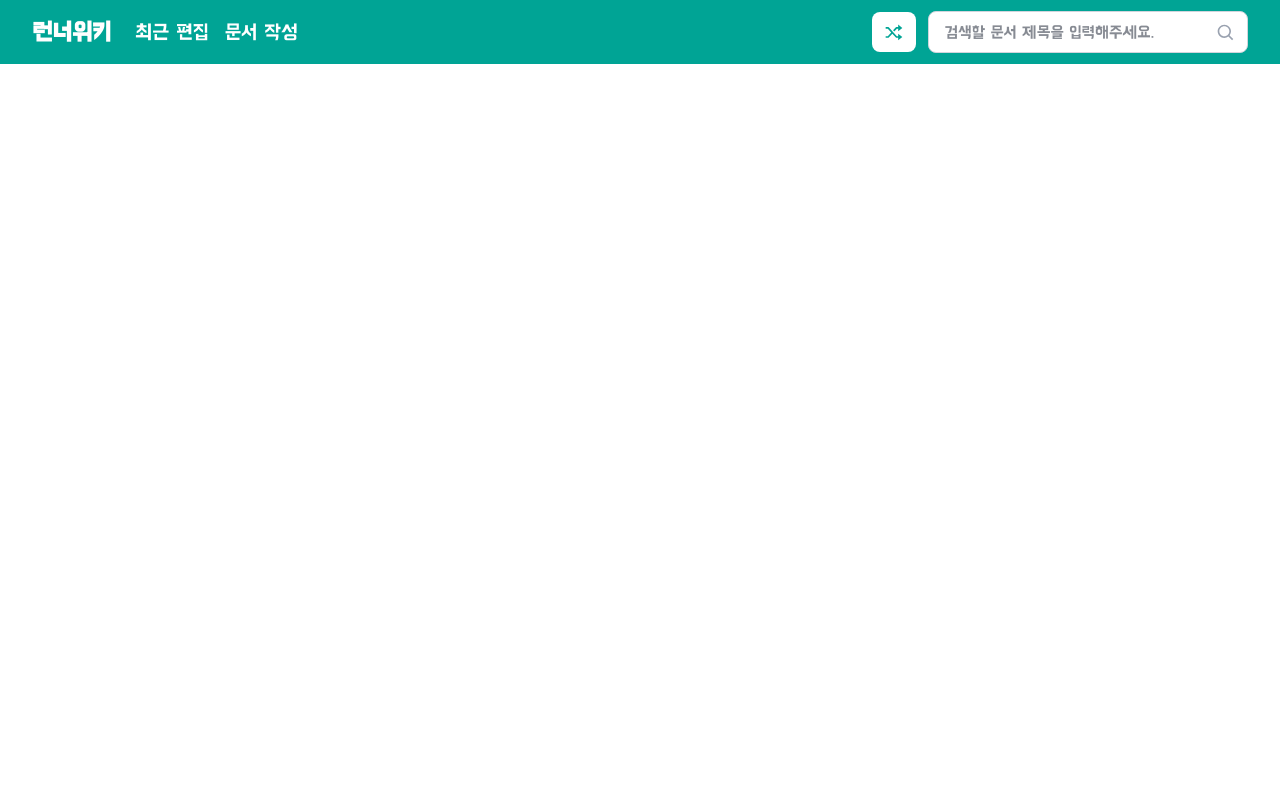
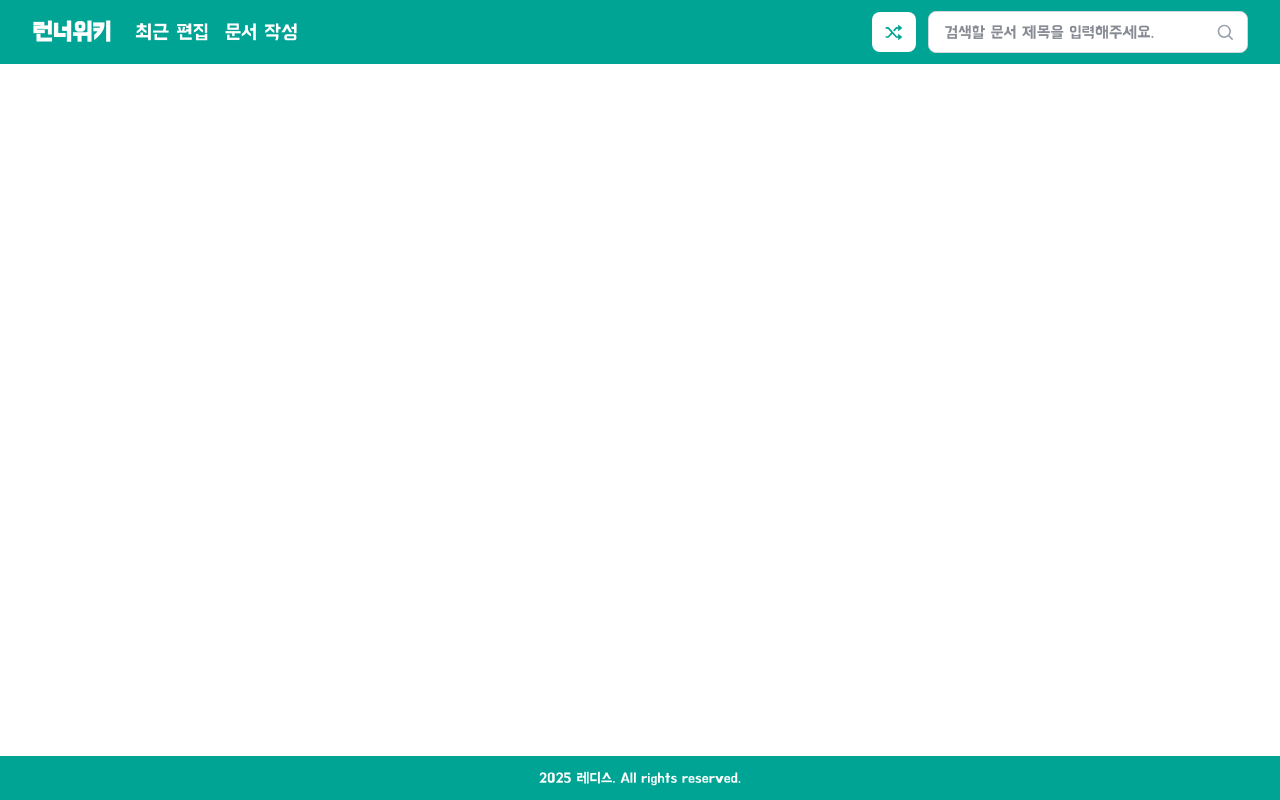
Before and after one commit to openmpy/runner-wiki, a Next.js app in the folder client/: page / in a window 1280 px wide. Built offline with nearby package versions, Linux system fonts and the light colour scheme.

Commit message:
feat: Footer 컴포넌트 추가 및 레이아웃 수정
- Footer 컴포넌트를 새로 추가하여 현재 연도를 표시
- layout.tsx에서 Footer 통합 및 main 영역에 flex 속성 추가로 레이아웃 개선

```diff
--- a/client/app/components/layout/Footer.tsx
+++ b/client/app/components/layout/Footer.tsx
@@ -0,0 +1,16 @@
+export default function Footer() {
+  const currentYear = new Date().getFullYear();
+
+  return (
+    <footer
+      style={{ backgroundColor: "#00A495" }}
+      className="text-white py-3 mt-auto"
+    >
+      <div className="container mx-auto px-4">
+        <div className="text-center">
+          <p className="text-sm">{currentYear} 레디스. All rights reserved.</p>
+        </div>
+      </div>
+    </footer>
+  );
+}
--- a/client/app/layout.tsx
+++ b/client/app/layout.tsx
@@ -1,4 +1,5 @@
 import localFont from "next/font/local";
+import Footer from "./components/layout/Footer";
 import Header from "./components/layout/Header";
 import "./globals.css";
 
@@ -14,9 +15,12 @@
 }>) {
   return (
     <html lang="ko">
-      <body className={`antialiased ${bmhanna.className}`}>
+      <body
+        className={`antialiased ${bmhanna.className} min-h-screen flex flex-col`}
+      >
         <Header />
-        <main>{children}</main>
+        <main className="flex-1">{children}</main>
+        <Footer />
       </body>
     </html>
   );
```
